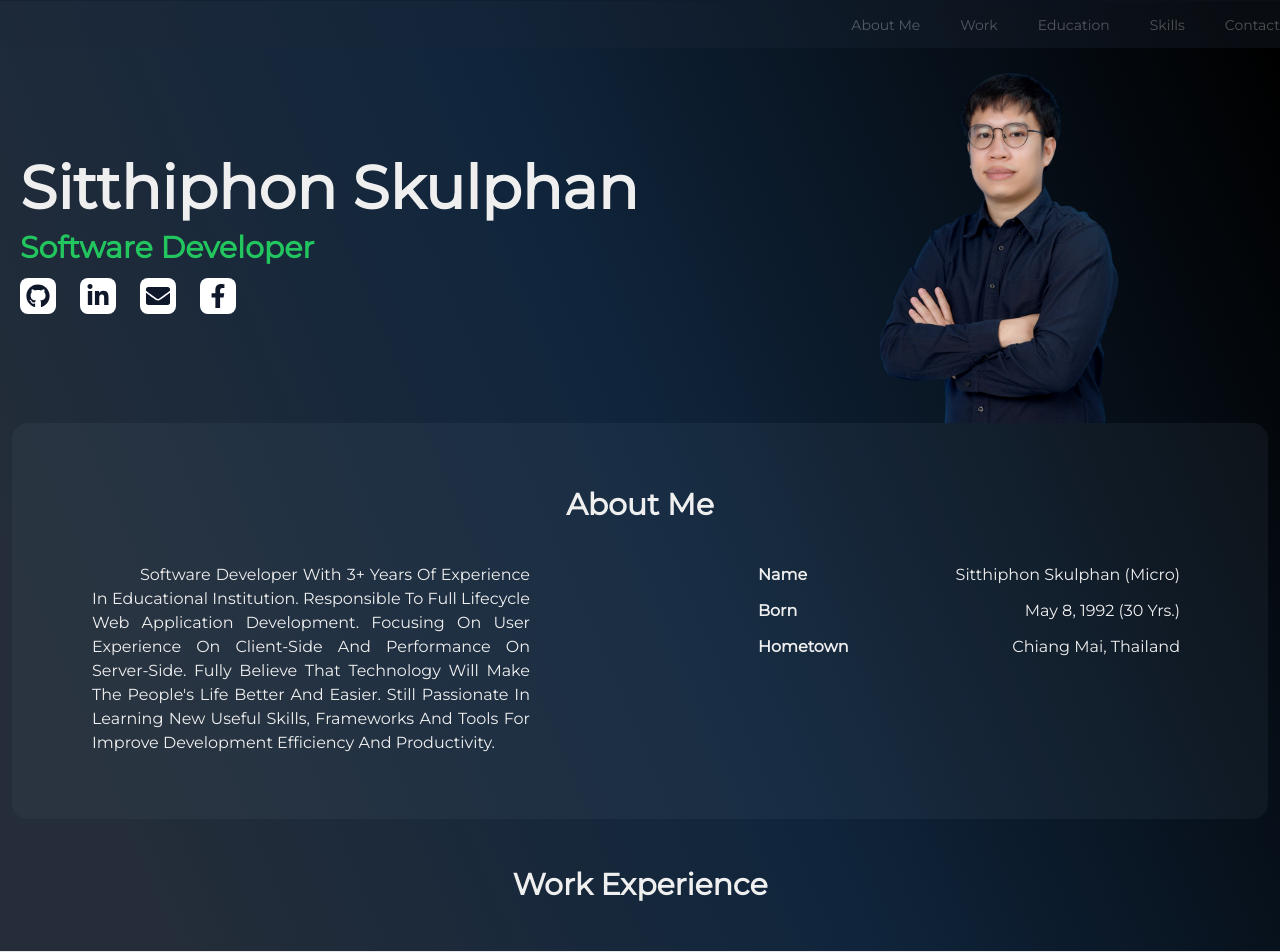
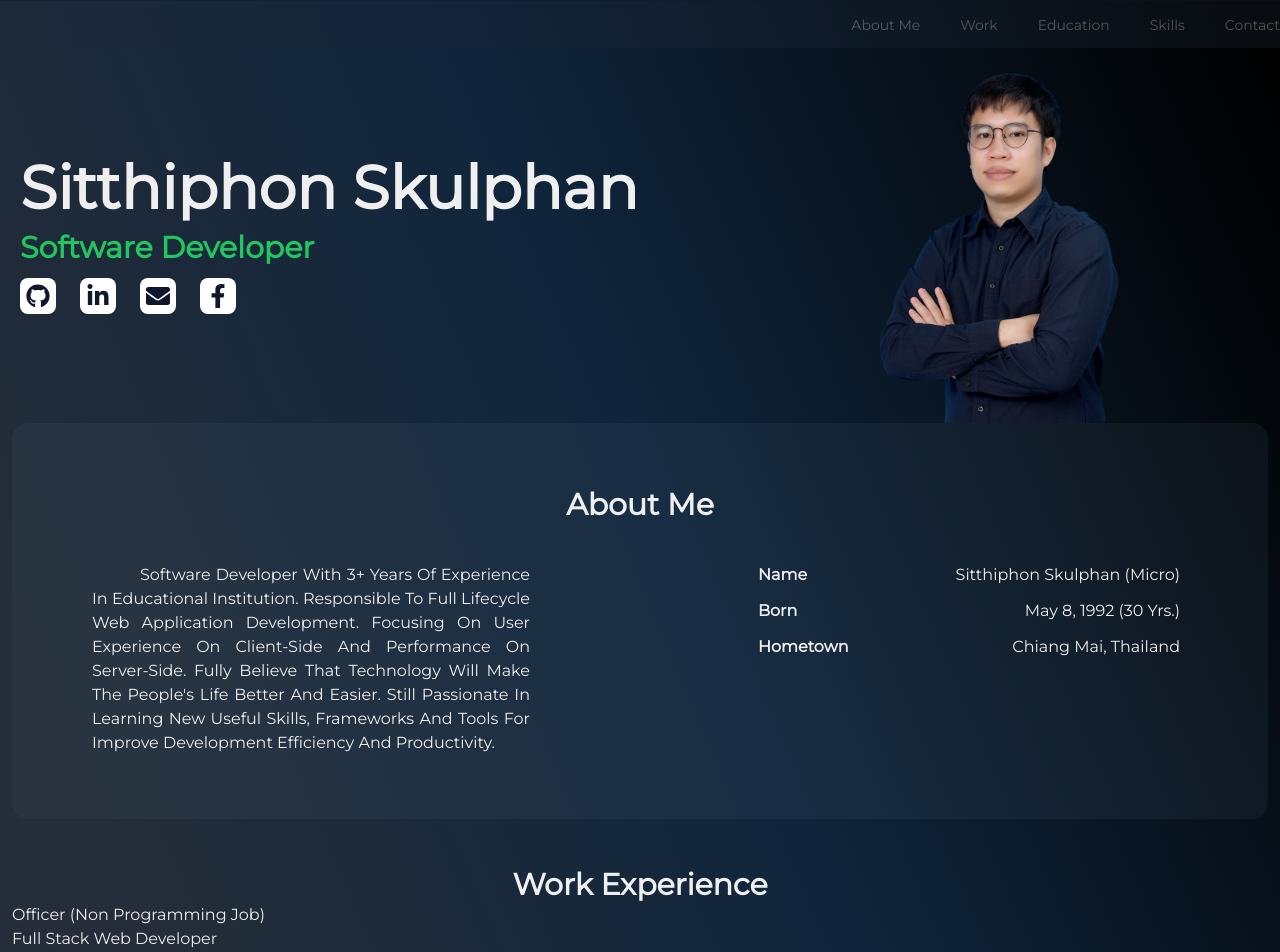
Before and after one commit to micro927/resume-v1, a Next.js app: page / in a window 1280 px wide. Shown: the top 952 px of the page. Built offline with nearby package versions, Linux system fonts and the light colour scheme.

Commit message:
dev: work section

```diff
--- /dev/null
+++ b/components/EducationSection.tsx
@@ -0,0 +1,38 @@
+interface EducationItem {
+    level: number,
+    levelTitle: string
+    levelTitleTH: string,
+    majorTitle: string,
+    majorTitleTH: string,
+    institute: string,
+    degree: string,
+    yearGrad: string,
+    researchTitle?: string,
+    researchFields?: Array<any>
+    researchTools?: Array<any>,
+    researchUrls?: string
+}
+
+
+interface EducationProps { work: Array<EducationItem> }
+
+function EducationSection({ work }: EducationProps) {
+    return (
+        <section id='work' className='flex flex-col w-full scroll-mt-6 scroll-smooth mb-12'>
+            <div>
+                <h6 className='text-center text-3xl font-bold'>Education Experience</h6>
+                {
+                    work.map(workItems => {
+                        return (
+                            <div>
+                                {workItems.degree}
+                            </div>
+                        )
+                    })
+                }
+            </div>
+        </section>
+    );
+}
+
+export default EducationSection;
--- a/components/WorkSection.tsx
+++ b/components/WorkSection.tsx
@@ -1,9 +1,31 @@
-function WorkSection(props: any) {
+interface WorkItem {
+    jobno: Number
+    jobTitle: String
+    Organization: String
+    monthYearStart: String
+    monthYeard: String
+    descriptionList: Array<any>
+}
+
+
+interface WorkProps { work: Array<WorkItem> }
+
+function WorkSection({ work }: WorkProps) {
+    work.sort()
     return (
         <section id='work' className='flex flex-col w-full scroll-mt-6 scroll-smooth mb-12'>
             <div>
                 <h6 className='text-center text-3xl font-bold'>Work Experience</h6>
+                {
 
+                    work.map(workItems => {
+                        return (
+                            <div>
+                                {workItems.jobTitle}
+                            </div>
+                        )
+                    })
+                }
             </div>
         </section>
     );
--- a/json/information.json
+++ b/json/information.json
@@ -34,9 +34,7 @@
                 "Pandas",
                 "Jupyter Notebook"
             ],
-            "researchUrls": [
-                "cmu.to/thesis164251"
-            ]
+            "researchUrls": "cmu.to/thesis164251"
         },
         {
             "level": "1",
--- a/pages/index.tsx
+++ b/pages/index.tsx
@@ -5,13 +5,13 @@ import WelcomeSection from '../components/WelcomeSection'
 import WorkSection from '../components/WorkSection'
 
 const MainPage: NextPage = ({ resumeData }: InferGetStaticPropsType<typeof getStaticProps>) => {
-  const { personalInformation, aboutMe } = resumeData
+  const { personalInformation, aboutMe, work } = resumeData
   return (
     <div>
       <Navbar />
       <main className="w-full min-h-screen container mx-auto px-3">
         <WelcomeSection aboutMe={aboutMe} personalInformation={personalInformation} />
-        <WorkSection />
+        <WorkSection work={work} />
       </main>
       <Footer />
     </div>
@@ -19,27 +19,51 @@ const MainPage: NextPage = ({ resumeData }: InferGetStaticPropsType<typeof getSt
 }
 
 interface PersonalInformation {
-  name: string
-  surname: string
-  nameTH: string
-  surnameTH: string
-  nickname: string
-  born: string
-  hometown: string
-  phone: string
-  email: string
-  linkedin: string
-  github: string
-  facebook: string
+  name: String
+  surname: String
+  nameTH: String
+  surnameTH: String
+  nickname: String
+  born: String
+  hometown: String
+  phone: String
+  email: String
+  linkedin: String
+  github: String
+  facebook: String
 }
 
-type Education = []
+interface EducationItem {
+  level: number,
+  levelTitle: String
+  levelTitleTH: String,
+  majorTitle: String,
+  majorTitleTH: String,
+  institute: String,
+  degree: String,
+  yearGrad: String,
+  researchTitle?: String,
+  researchFields?: Array<any>
+  researchTools?: Array<any>,
+  researchUrls?: String
+}
+type Education = Array<EducationItem>
+
+interface WorkItems {
+  jobno: Number
+  jobTitle: String
+  Organization: String
+  monthYearStart: String
+  monthYeard: String
+  descriptionList: Array<any>
+}
+type Work = Array<WorkItems>
 
 interface ResumeData {
   personalInformation: PersonalInformation
-  aboutMe: string
+  aboutMe: String
   education: Education
-  work: any
+  work: Work
   skills: any
   language: any
 }
```
